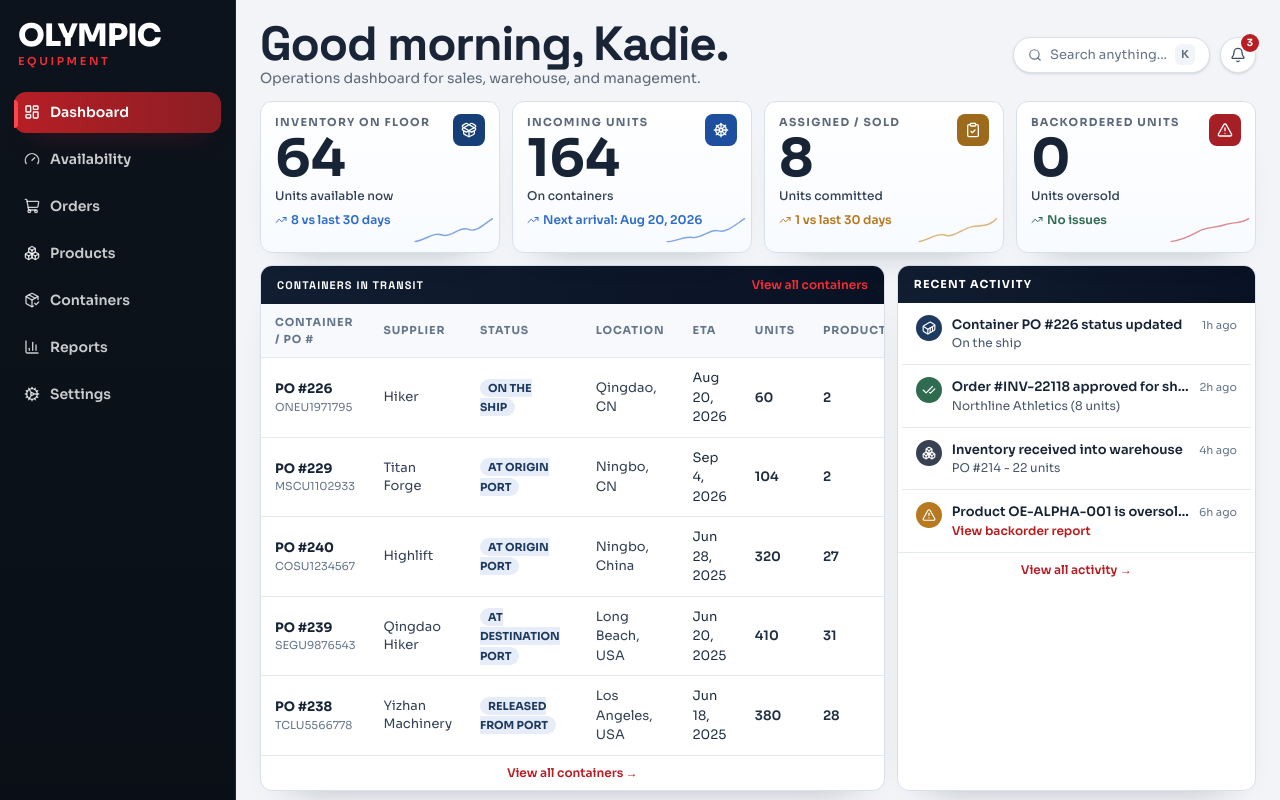
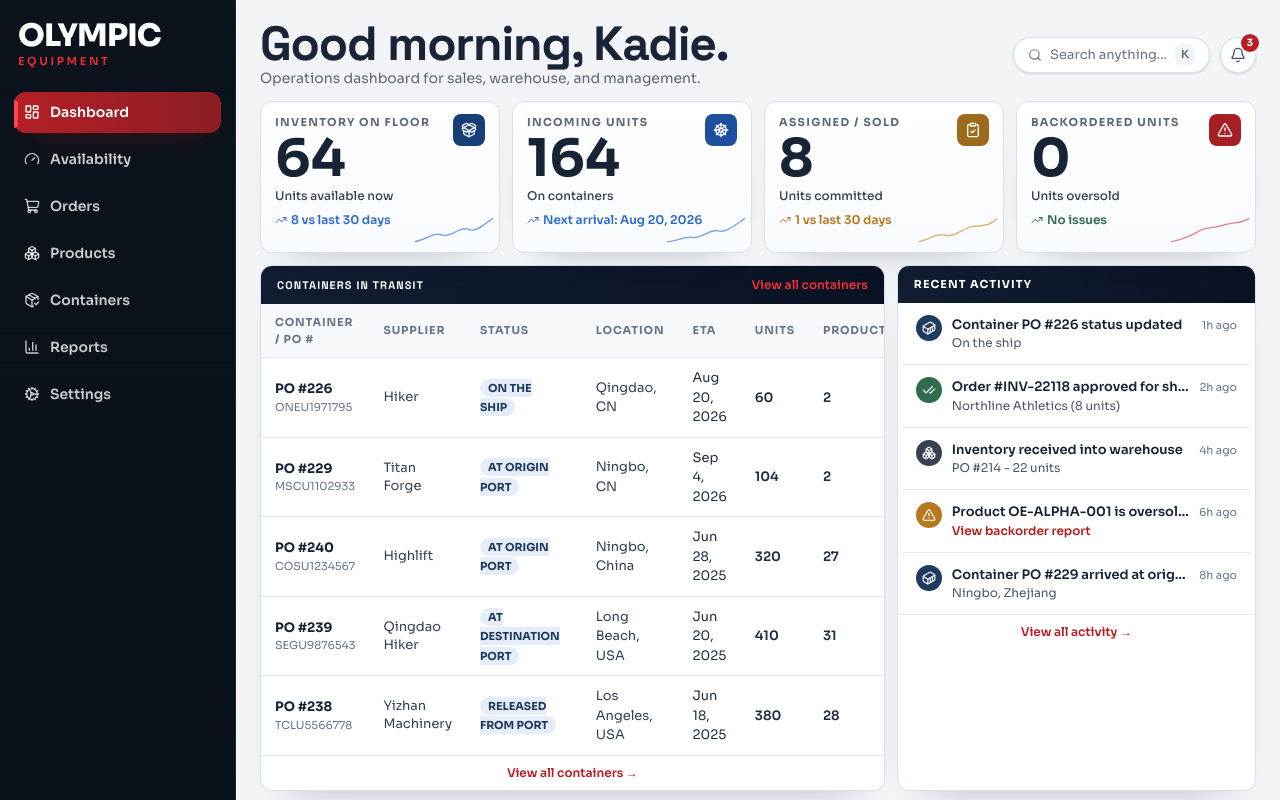
Before and after one commit to kadieharrett223-cloud/inventory-app, a Next.js app: page / in a window 1280 px wide. Shown: the top 800 px of the page. Built offline with nearby package versions, Linux system fonts and the light colour scheme.

Commit message:
Show five recent activity rows

```diff
--- a/src/app/page.tsx
+++ b/src/app/page.tsx
@@ -183,6 +183,13 @@ export default function Home() {
       title: `Product ${erpProducts[0]?.sku ?? "4PHR-9X"} is oversold by ${Math.max(0, oversoldUnits)} units`,
       sub: "View backorder report",
       ago: "6h ago",
+    },
+    {
+      icon: Container,
+      color: "bg-[#1e3a5f]",
+      title: `Container PO #${inbound[1]?.poNumber ?? "240"} arrived at origin port`,
+      sub: inbound[1]?.origin.split(",").slice(0, 2).join(", ") ?? "Ningbo, China",
+      ago: "8h ago",
     },
   ];
 
```
